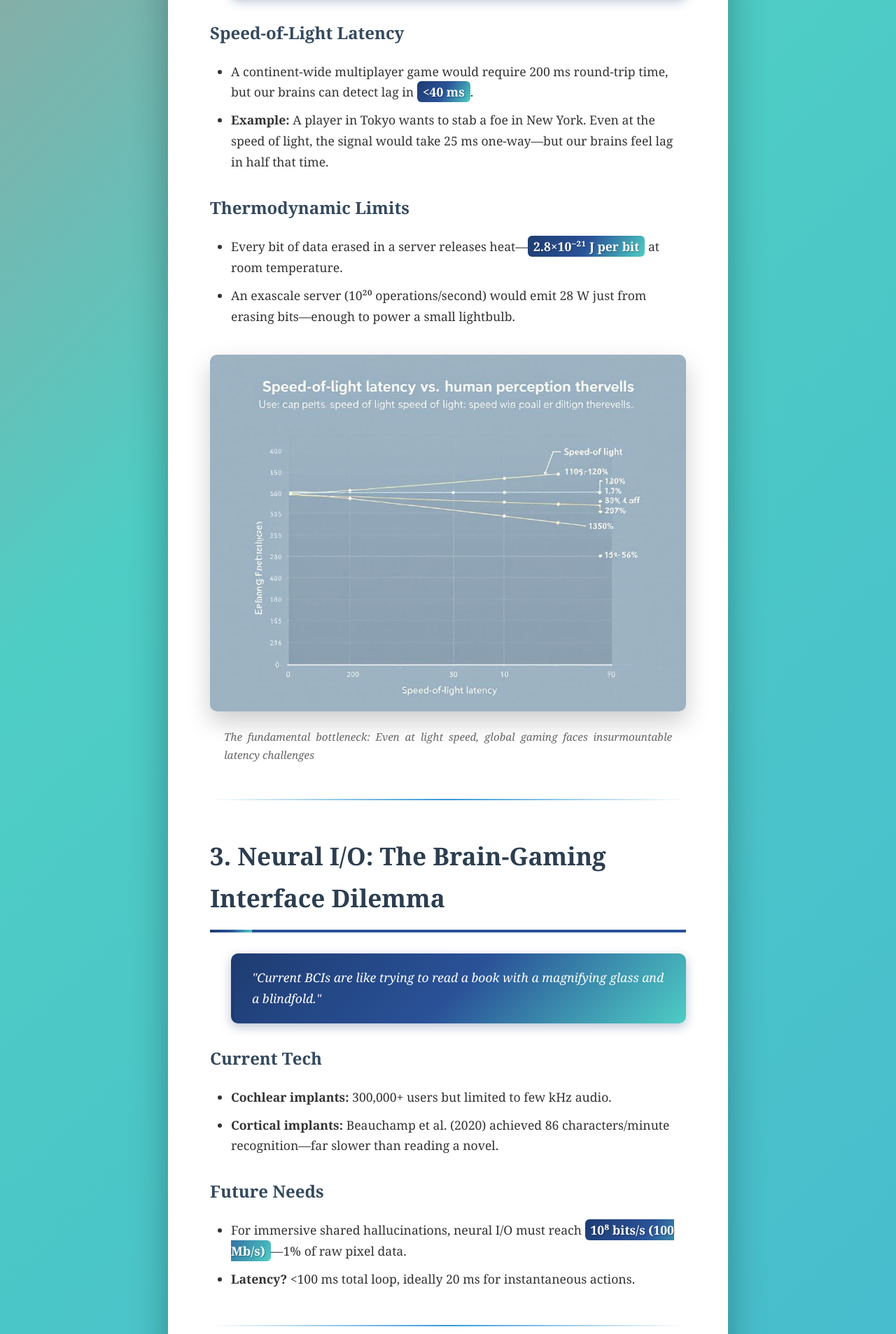
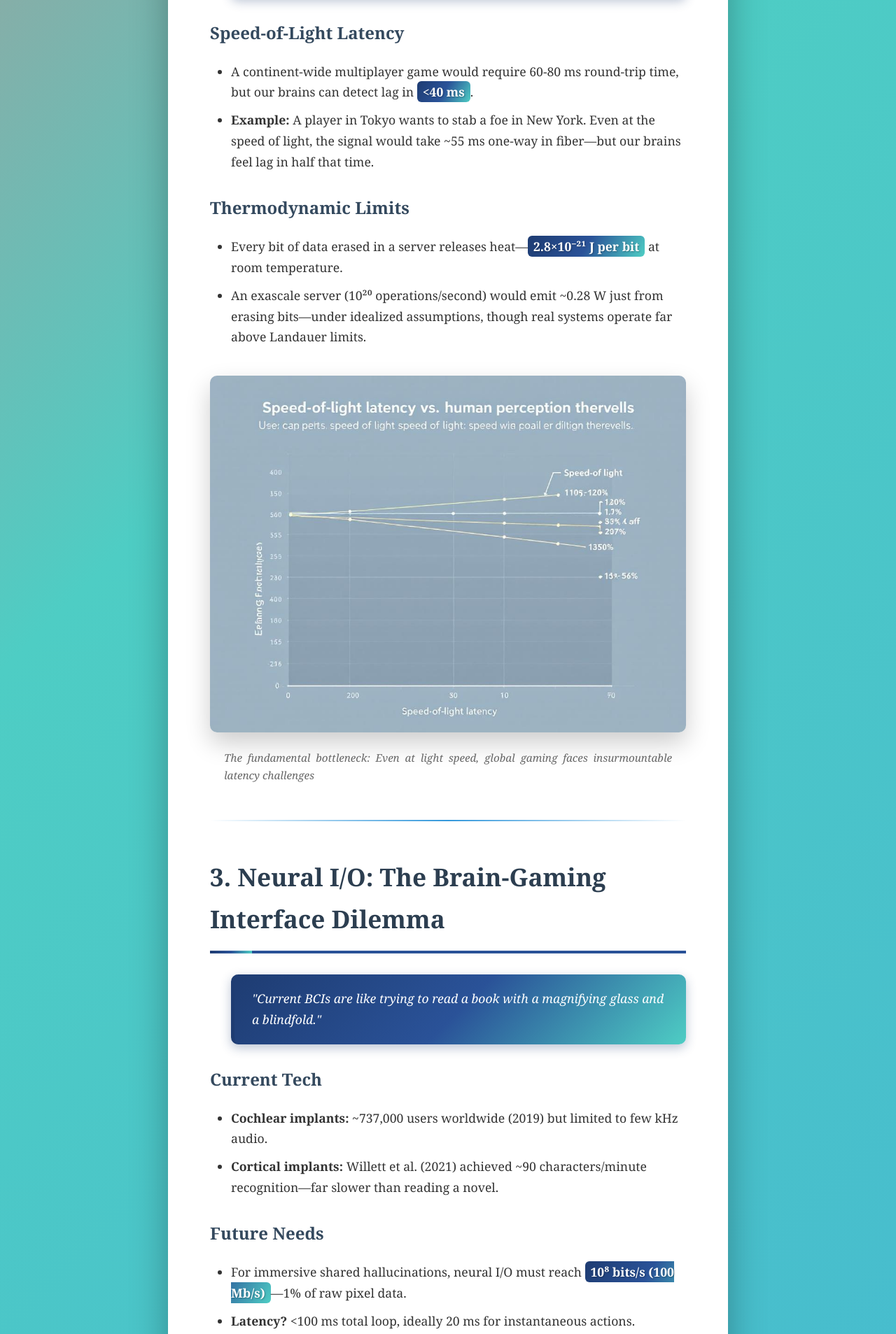
Before and after one commit to stix26/gaming-future-roadmap, a plain HTML site: page index.html in a window 1280 px wide. Shown: the part 2111-4018 px from the top of the page at 70% size. Drawn offline with Linux system fonts and the light colour scheme.

Commit message:
Fix factual errors: latency math, Landauer calc, cochlear stats, BCI attribution, safety limits, foveated rendering

```diff
--- a/index.html
+++ b/index.html
@@ -370,14 +370,14 @@
 
             <h3>Speed-of-Light Latency</h3>
             <ul>
-                <li>A continent-wide multiplayer game would require 200 ms round-trip time, but our brains can detect lag in <span class="highlight">&lt;40 ms</span>.</li>
-                <li><strong>Example:</strong> A player in Tokyo wants to stab a foe in New York. Even at the speed of light, the signal would take 25 ms one-way—but our brains feel lag in half that time.</li>
+                <li>A continent-wide multiplayer game would require 60-80 ms round-trip time, but our brains can detect lag in <span class="highlight">&lt;40 ms</span>.</li>
+                <li><strong>Example:</strong> A player in Tokyo wants to stab a foe in New York. Even at the speed of light, the signal would take ~55 ms one-way in fiber—but our brains feel lag in half that time.</li>
             </ul>
 
             <h3>Thermodynamic Limits</h3>
             <ul>
                 <li>Every bit of data erased in a server releases heat—<span class="highlight">2.8×10⁻²¹ J per bit</span> at room temperature.</li>
-                <li>An exascale server (10²⁰ operations/second) would emit 28 W just from erasing bits—enough to power a small lightbulb.</li>
+                <li>An exascale server (10²⁰ operations/second) would emit ~0.28 W just from erasing bits—under idealized assumptions, though real systems operate far above Landauer limits.</li>
             </ul>
 
             <div class="image-container">
@@ -394,8 +394,8 @@
 
             <h3>Current Tech</h3>
             <ul>
-                <li><strong>Cochlear implants:</strong> 300,000+ users but limited to few kHz audio.</li>
-                <li><strong>Cortical implants:</strong> Beauchamp et al. (2020) achieved 86 characters/minute recognition—far slower than reading a novel.</li>
+                <li><strong>Cochlear implants:</strong> ~737,000 users worldwide (2019) but limited to few kHz audio.</li>
+                <li><strong>Cortical implants:</strong> Willett et al. (2021) achieved ~90 characters/minute recognition—far slower than reading a novel.</li>
             </ul>
 
             <h3>Future Needs</h3>
@@ -413,7 +413,7 @@
 
             <h3>Volumetric Displays</h3>
             <ul>
-                <li>Laser-ionized air creates 3D voxels, but safety limits require <span class="highlight">&lt;110 dB exposure</span>.</li>
+                <li>Laser-ionized air creates 3D voxels, but has optical safety constraints for eye protection.</li>
                 <li><strong>Example:</strong> A 2025 startup is testing acoustic levitation to simulate solid objects in mid-air—though only for a few seconds.</li>
             </ul>
 
@@ -472,7 +472,7 @@
 
             <h3>Neural Rendering</h3>
             <ul>
-                <li>Foveated rendering could save <span class="highlight">&gt;10× compute power</span> by focusing detail only where a player's eyes are.</li>
+                <li>Foveated rendering could save <span class="highlight">~30-50% compute power</span> by focusing detail only where a player's eyes are.</li>
             </ul>
 
             <div class="section-divider"></div>
```
